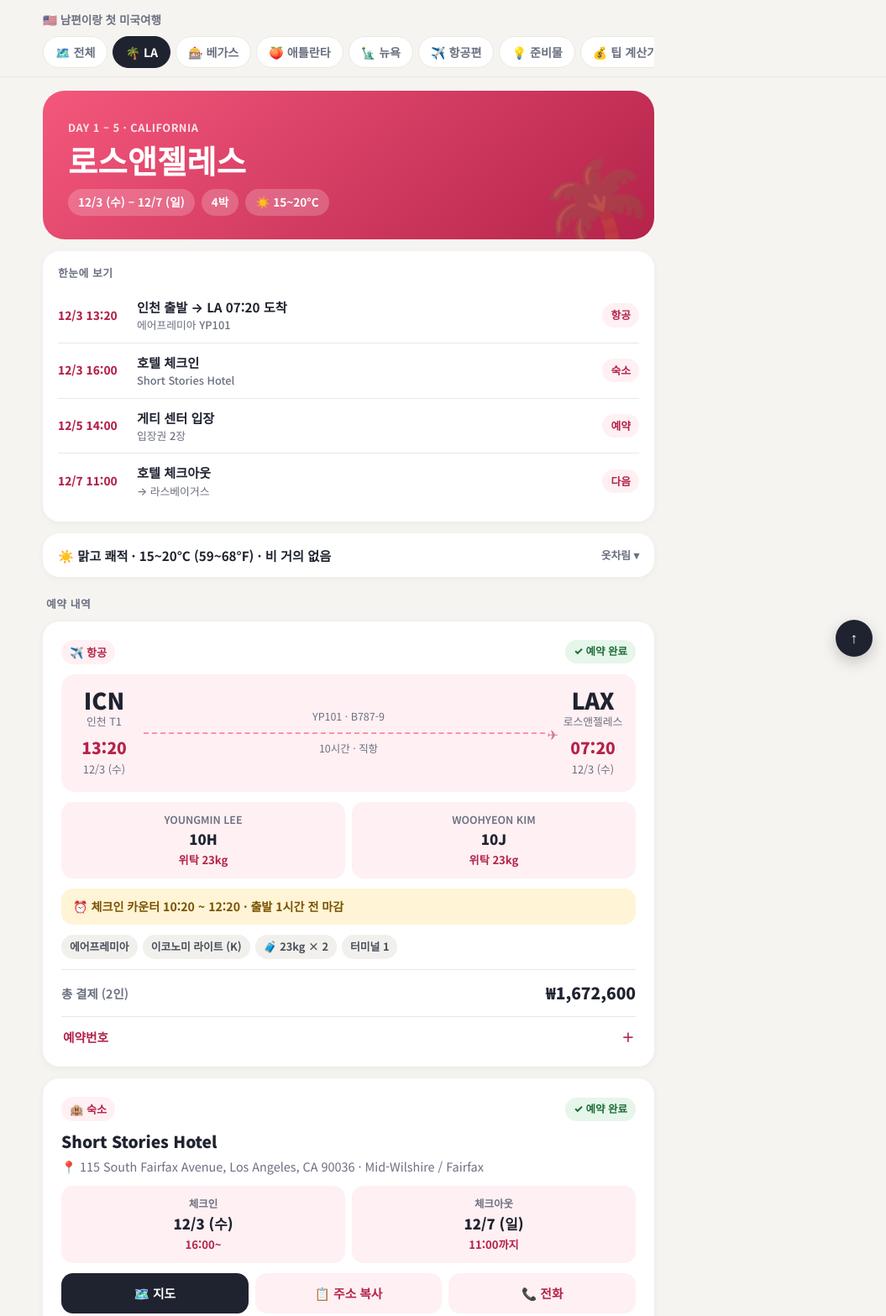
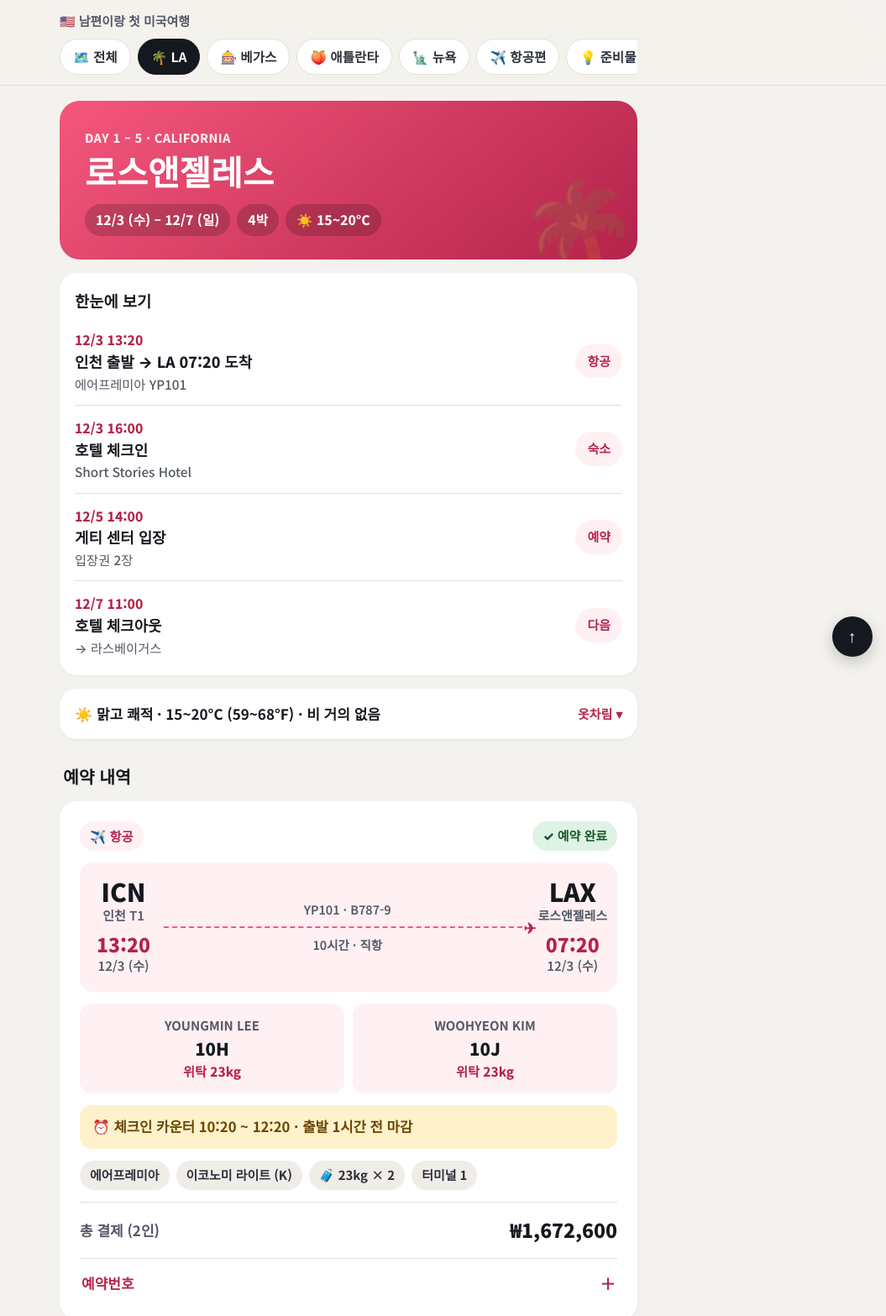
Before and after one commit to eilnlee126-cyber/us-travel, a plain HTML site: page la/index.html in a window 1280 px wide. Shown: the top 1567 px of the page at 84% size, without its empty margins (225-1280 px from the left). Drawn offline with Linux system fonts and the light colour scheme; no server answers.

Commit message:
Improve readability of city pages: larger type, stronger contrast

```diff
--- a/assets/city.css
+++ b/assets/city.css
@@ -1,164 +1,182 @@
-/* 도시 페이지 공통 디자인 (모바일 우선)
-   각 페이지 <body>에 style="--accent:#색; --accent-soft:#연한색; --accent-ink:#진한색" 지정 */
+/* 도시 페이지 공통 디자인 (모바일 우선, 가독성 우선)
+   각 페이지 <body>에 style="--accent:#색; --accent-soft:#연한색; --accent-ink:#진한색" 지정
+   원칙: 본문 17px 이상, 보조 글자도 14px 이상, 글자와 배경 대비 충분히 */
 
 * { margin: 0; padding: 0; box-sizing: border-box; }
 :root {
-    --bg: #f6f4f1;
-    --ink: #1f2330;
-    --muted: #6b7080;
-    --line: #ebe7e1;
+    --bg: #f4f2ee;
+    --ink: #15181f;
+    --text: #2b2f3a;
+    --muted: #535866;
+    --line: #e4dfd7;
     --card: #ffffff;
     --accent: #4facfe;
     --accent-soft: #eaf4ff;
     --accent-ink: #145a96;
-    --warn-bg: #fff4d6;
-    --warn-ink: #7a5200;
-    --danger-bg: #ffecec;
-    --danger-ink: #b42318;
+    --warn-bg: #fff1cc;
+    --warn-ink: #6b4700;
+    --danger-bg: #ffe5e3;
+    --danger-ink: #a11a10;
+    --ok-bg: #dff3e4;
+    --ok-ink: #17592b;
     --radius: 20px;
 }
-html { scroll-behavior: smooth; }
+html { font-size: 17px; scroll-behavior: smooth; -webkit-text-size-adjust: 100%; }
 body {
     font-family: 'Noto Sans KR', -apple-system, BlinkMacSystemFont, sans-serif;
     background: var(--bg);
-    color: var(--ink);
-    line-height: 1.6;
+    color: var(--text);
+    line-height: 1.65;
+    word-break: keep-all;
     -webkit-font-smoothing: antialiased;
 }
 a { color: inherit; }
+b, strong { color: var(--ink); font-weight: 800; }
+.when, .time, .code, .v, .mono { font-variant-numeric: tabular-nums; }
 
 /* ── 상단 고정 메뉴 ── */
 .topbar {
     position: sticky; top: 0; z-index: 50;
-    background: rgba(246, 244, 241, 0.92);
+    background: rgba(244, 242, 238, 0.95);
     backdrop-filter: saturate(160%) blur(12px);
     -webkit-backdrop-filter: saturate(160%) blur(12px);
     border-bottom: 1px solid var(--line);
 }
-.topbar-inner { max-width: 760px; margin: 0 auto; padding: 10px 16px 0; }
-.brand { display: inline-block; font-size: 0.85rem; font-weight: 800; color: var(--muted); text-decoration: none; margin-bottom: 8px; }
-.nav { display: flex; gap: 6px; overflow-x: auto; padding-bottom: 10px; scrollbar-width: none; -webkit-overflow-scrolling: touch; }
+.topbar-inner { max-width: 720px; margin: 0 auto; padding: 10px 16px 0; }
+.brand { display: inline-block; font-size: 0.88rem; font-weight: 800; color: var(--muted); text-decoration: none; margin-bottom: 8px; }
+.nav { display: flex; gap: 8px; overflow-x: auto; padding-bottom: 12px; scrollbar-width: none; -webkit-overflow-scrolling: touch; }
 .nav::-webkit-scrollbar { display: none; }
 .nav a {
     flex: 0 0 auto; white-space: nowrap; text-decoration: none;
-    font-size: 0.88rem; font-weight: 700; color: var(--muted);
-    padding: 7px 14px; border-radius: 999px; background: #fff; border: 1px solid var(--line);
+    font-size: 0.92rem; font-weight: 700; color: var(--text);
+    padding: 8px 15px; border-radius: 999px; background: #fff; border: 1px solid var(--line);
 }
 .nav a[aria-current="page"] { background: var(--ink); color: #fff; border-color: var(--ink); }
 
-.wrap { max-width: 760px; margin: 0 auto; padding: 16px 16px 40px; }
+.wrap { max-width: 720px; margin: 0 auto; padding: 18px 16px 40px; }
 
 /* ── 도시 헤더 ── */
 .city-hero {
     background: linear-gradient(140deg, var(--accent) 0%, var(--accent-ink) 100%);
-    color: #fff; border-radius: 26px; padding: 26px 22px 22px; margin-bottom: 14px;
+    color: #fff; border-radius: 24px; padding: 24px 22px 22px; margin-bottom: 16px;
     position: relative; overflow: hidden;
 }
 .city-hero::after {
-    content: attr(data-emoji); position: absolute; right: -6px; bottom: -18px;
-    font-size: 7.5rem; opacity: 0.22; line-height: 1;
+    content: attr(data-emoji); position: absolute; right: -4px; bottom: -16px;
+    font-size: 7rem; opacity: 0.2; line-height: 1; pointer-events: none;
 }
-.city-hero .eyebrow { font-size: 0.8rem; font-weight: 700; opacity: 0.85; letter-spacing: 0.5px; }
-.city-hero h1 { font-size: 2rem; font-weight: 900; line-height: 1.2; margin: 4px 0 12px; }
+.city-hero .eyebrow { font-size: 0.85rem; font-weight: 800; opacity: 0.9; letter-spacing: 0.4px; }
+.city-hero h1 { font-size: 2rem; font-weight: 900; line-height: 1.2; margin: 4px 0 14px; color: #fff; }
 .city-hero .meta { display: flex; flex-wrap: wrap; gap: 8px; position: relative; z-index: 1; }
-.city-hero .meta span { background: rgba(255,255,255,0.2); border-radius: 999px; padding: 5px 12px; font-size: 0.85rem; font-weight: 700; }
+.city-hero .meta span { background: rgba(0,0,0,0.18); border-radius: 999px; padding: 6px 13px; font-size: 0.92rem; font-weight: 800; }
 
-/* ── 한눈에 보기 ── */
-.glance { background: var(--card); border-radius: var(--radius); padding: 16px 18px; margin-bottom: 14px; box-shadow: 0 2px 10px rgba(20,20,40,0.04); }
-.glance h2 { font-size: 0.8rem; font-weight: 800; color: var(--muted); letter-spacing: 0.5px; margin-bottom: 8px; }
+/* ── 한눈에 보기 (일정표) ── */
+.glance { background: var(--card); border-radius: var(--radius); padding: 18px 18px 8px; margin-bottom: 16px; box-shadow: 0 1px 3px rgba(20,20,40,0.06); }
+.glance h2 { font-size: 1.1rem; font-weight: 900; color: var(--ink); margin-bottom: 4px; }
 .glance ol { list-style: none; }
-.glance li { display: grid; grid-template-columns: 84px 1fr auto; gap: 10px; align-items: center; padding: 10px 0; border-top: 1px solid var(--line); }
+.glance li {
+    display: grid; grid-template-columns: 1fr auto; grid-template-areas: "when go" "what go";
+    column-gap: 12px; align-items: center; padding: 14px 0; border-top: 1px solid var(--line);
+}
 .glance li:first-child { border-top: none; }
-.glance .when { font-size: 0.85rem; font-weight: 800; color: var(--accent-ink); }
-.glance .what { font-size: 0.95rem; font-weight: 700; }
-.glance .what small { display: block; font-size: 0.8rem; font-weight: 500; color: var(--muted); }
-.glance a.go { font-size: 0.8rem; font-weight: 800; color: var(--accent-ink); text-decoration: none; background: var(--accent-soft); padding: 4px 10px; border-radius: 999px; }
+.glance .when { grid-area: when; font-size: 0.92rem; font-weight: 800; color: var(--accent-ink); }
+.glance .what { grid-area: what; font-size: 1.05rem; font-weight: 800; color: var(--ink); line-height: 1.45; }
+.glance .what small { display: block; font-size: 0.9rem; font-weight: 500; color: var(--muted); margin-top: 2px; }
+.glance li > :nth-child(3) { grid-area: go; }
+.glance a.go { font-size: 0.88rem; font-weight: 800; color: var(--accent-ink); text-decoration: none; background: var(--accent-soft); padding: 8px 14px; border-radius: 999px; white-space: nowrap; }
 
 /* ── 날씨·옷차림 ── */
-.weather { background: var(--card); border-radius: var(--radius); margin-bottom: 14px; box-shadow: 0 2px 10px rgba(20,20,40,0.04); }
-.weather summary { list-style: none; cursor: pointer; padding: 14px 18px; display: flex; align-items: center; gap: 10px; font-weight: 700; font-size: 0.95rem; }
+.weather { background: var(--card); border-radius: var(--radius); margin-bottom: 16px; box-shadow: 0 1px 3px rgba(20,20,40,0.06); }
+.weather summary { list-style: none; cursor: pointer; padding: 16px 18px; display: flex; align-items: center; gap: 12px; font-weight: 700; font-size: 1rem; color: var(--ink); }
 .weather summary::-webkit-details-marker { display: none; }
-.weather summary::after { content: "옷차림 ▾"; margin-left: auto; font-size: 0.8rem; color: var(--muted); font-weight: 700; white-space: nowrap; }
+.weather summary::after { content: "옷차림 ▾"; margin-left: auto; font-size: 0.88rem; color: var(--accent-ink); font-weight: 800; white-space: nowrap; }
 .weather[open] summary::after { content: "접기 ▴"; }
-.weather ul { list-style: none; padding: 0 18px 14px; }
-.weather li { font-size: 0.92rem; padding: 4px 0 4px 22px; position: relative; color: #3a3f4d; }
-.weather li::before { content: "•"; position: absolute; left: 8px; color: var(--accent); font-weight: 900; }
+.weather ul { list-style: none; padding: 0 18px 16px; }
+.weather li { font-size: 1rem; padding: 5px 0 5px 22px; position: relative; }
+.weather li::before { content: "•"; position: absolute; left: 6px; color: var(--accent); font-weight: 900; }
 
 /* ── 섹션 제목 ── */
-.section-title { font-size: 0.8rem; font-weight: 800; color: var(--muted); letter-spacing: 0.5px; margin: 22px 4px 10px; }
+.section-title { font-size: 1.2rem; font-weight: 900; color: var(--ink); margin: 28px 4px 12px; }
 
 /* ── 예약 카드 ── */
-.card { background: var(--card); border-radius: var(--radius); padding: 18px; margin-bottom: 14px; box-shadow: 0 2px 10px rgba(20,20,40,0.05); scroll-margin-top: 110px; }
-.card-head { display: flex; align-items: center; gap: 8px; margin-bottom: 12px; }
-.card-head .kind { font-size: 0.82rem; font-weight: 800; color: var(--accent-ink); background: var(--accent-soft); padding: 4px 10px; border-radius: 999px; }
-.badge { margin-left: auto; font-size: 0.78rem; font-weight: 800; padding: 4px 10px; border-radius: 999px; background: #e6f6ea; color: #1e6b35; white-space: nowrap; }
-.title { font-size: 1.2rem; font-weight: 900; line-height: 1.35; }
-.sub { font-size: 0.9rem; color: var(--muted); margin-top: 4px; }
+.card { background: var(--card); border-radius: var(--radius); padding: 20px 18px; margin-bottom: 16px; box-shadow: 0 1px 3px rgba(20,20,40,0.06); scroll-margin-top: 120px; }
+.card-head { display: flex; align-items: center; gap: 8px; margin-bottom: 14px; }
+.card-head .kind { font-size: 0.9rem; font-weight: 800; color: var(--accent-ink); background: var(--accent-soft); padding: 5px 12px; border-radius: 999px; }
+.badge { margin-left: auto; font-size: 0.88rem; font-weight: 800; padding: 5px 12px; border-radius: 999px; background: var(--ok-bg); color: var(--ok-ink); white-space: nowrap; }
+.title { font-size: 1.3rem; font-weight: 900; line-height: 1.35; color: var(--ink); }
+.sub { font-size: 0.98rem; color: var(--muted); margin-top: 6px; line-height: 1.55; }
 
-.route { display: flex; align-items: center; gap: 6px; background: var(--accent-soft); border-radius: 16px; padding: 16px 12px; margin: 4px 0 12px; }
-.route .end { text-align: center; min-width: 78px; }
-.route .code { font-size: 1.7rem; font-weight: 900; line-height: 1.1; }
-.route .city { font-size: 0.8rem; color: var(--muted); }
-.route .time { font-size: 1.2rem; font-weight: 900; color: var(--accent-ink); margin-top: 6px; }
-.route .date { font-size: 0.8rem; color: var(--muted); }
-.route .mid { flex: 1; text-align: center; font-size: 0.78rem; color: var(--muted); }
-.route .line { border-top: 2px dashed var(--accent); opacity: 0.6; position: relative; margin: 8px 2px; }
-.route .line::after { content: "✈"; position: absolute; right: -6px; top: -12px; font-size: 1rem; color: var(--accent-ink); background: var(--accent-soft); }
+.route { display: flex; align-items: center; gap: 6px; background: var(--accent-soft); border-radius: 16px; padding: 18px 12px; margin: 2px 0 14px; }
+.route .end { text-align: center; min-width: 80px; }
+.route .code { font-size: 1.75rem; font-weight: 900; line-height: 1.1; color: var(--ink); }
+.route .city { font-size: 0.88rem; color: var(--muted); font-weight: 600; }
+.route .time { font-size: 1.35rem; font-weight: 900; color: var(--accent-ink); margin-top: 8px; line-height: 1.2; }
+.route .date { font-size: 0.88rem; color: var(--muted); font-weight: 600; }
+.route .mid { flex: 1; text-align: center; font-size: 0.85rem; color: var(--muted); font-weight: 600; line-height: 1.4; }
+.route .line { border-top: 2px dashed var(--accent); position: relative; margin: 10px 2px; }
+.route .line::after { content: "✈"; position: absolute; right: -6px; top: -13px; font-size: 1.05rem; color: var(--accent-ink); background: var(--accent-soft); }
 
-.grid2 { display: grid; grid-template-columns: 1fr 1fr; gap: 8px; margin: 12px 0; }
-.stat { background: var(--accent-soft); border-radius: 14px; padding: 12px 8px; text-align: center; }
-.stat .k { font-size: 0.78rem; color: var(--muted); font-weight: 600; }
-.stat .v { font-size: 1.05rem; font-weight: 900; }
-.stat .s { font-size: 0.82rem; font-weight: 700; color: var(--accent-ink); }
+.grid2 { display: grid; grid-template-columns: 1fr 1fr; gap: 10px; margin: 14px 0; }
+.stat { background: var(--accent-soft); border-radius: 14px; padding: 14px 8px; text-align: center; }
+.stat .k { font-size: 0.88rem; color: var(--muted); font-weight: 700; }
+.stat .v { font-size: 1.2rem; font-weight: 900; color: var(--ink); line-height: 1.35; margin-top: 2px; }
+.stat .s { font-size: 0.9rem; font-weight: 800; color: var(--accent-ink); }
 
-.price { display: flex; justify-content: space-between; align-items: center; gap: 10px; border-top: 1px solid var(--line); padding-top: 12px; margin-top: 12px; }
-.price .k { font-size: 0.9rem; color: var(--muted); font-weight: 600; }
-.price .v { font-size: 1.2rem; font-weight: 900; text-align: right; }
-.price .v small { display: block; font-size: 0.75rem; color: var(--muted); font-weight: 500; }
+.price { display: flex; justify-content: space-between; align-items: center; gap: 12px; border-top: 1px solid var(--line); padding-top: 14px; margin-top: 14px; }
+.price .k { font-size: 1rem; color: var(--muted); font-weight: 700; white-space: nowrap; }
+.price .v { font-size: 1.35rem; font-weight: 900; text-align: right; color: var(--ink); }
+.price .v small { display: block; font-size: 0.85rem; color: var(--muted); font-weight: 500; line-height: 1.4; }
 
-.chips { display: flex; flex-wrap: wrap; gap: 6px; margin-top: 12px; }
-.chip { font-size: 0.8rem; font-weight: 700; color: #4a4f5c; background: #f2f0ec; padding: 4px 10px; border-radius: 999px; }
+.chips { display: flex; flex-wrap: wrap; gap: 8px; margin-top: 14px; }
+.chip { font-size: 0.88rem; font-weight: 700; color: var(--text); background: #f0ede8; padding: 5px 12px; border-radius: 999px; }
 
-.btn-row { display: flex; gap: 8px; margin-top: 12px; }
-.btn { flex: 1; display: block; text-align: center; padding: 12px 8px; border-radius: 14px; border: none; background: var(--ink); color: #fff; font-family: inherit; font-size: 0.92rem; font-weight: 800; text-decoration: none; cursor: pointer; }
+.btn-row { display: flex; gap: 8px; margin-top: 14px; }
+.btn { flex: 1; display: flex; align-items: center; justify-content: center; min-height: 50px; text-align: center; padding: 10px 8px; border-radius: 14px; border: none; background: var(--ink); color: #fff; font-family: inherit; font-size: 0.98rem; font-weight: 800; text-decoration: none; cursor: pointer; line-height: 1.2; }
 .btn.light { background: var(--accent-soft); color: var(--accent-ink); }
 .btn:active { transform: scale(0.98); }
 
-.alert { border-radius: 14px; padding: 11px 14px; font-size: 0.88rem; font-weight: 700; line-height: 1.5; margin-top: 12px; }
+.alert { border-radius: 14px; padding: 13px 15px; font-size: 0.98rem; font-weight: 700; line-height: 1.55; margin-top: 14px; }
 .alert.warn { background: var(--warn-bg); color: var(--warn-ink); }
 .alert.danger { background: var(--danger-bg); color: var(--danger-ink); }
 
-.more { border-top: 1px solid var(--line); margin-top: 12px; }
-.more summary { list-style: none; cursor: pointer; padding: 12px 2px 2px; font-size: 0.92rem; font-weight: 800; color: var(--accent-ink); display: flex; justify-content: space-between; }
+.more { border-top: 1px solid var(--line); margin-top: 14px; }
+.more summary { list-style: none; cursor: pointer; padding: 14px 2px 4px; font-size: 1rem; font-weight: 800; color: var(--accent-ink); display: flex; justify-content: space-between; align-items: center; }
 .more summary::-webkit-details-marker { display: none; }
-.more summary::after { content: "＋"; }
+.more summary::after { content: "＋"; font-size: 1.1rem; }
 .more[open] summary::after { content: "－"; }
-.more .body { font-size: 0.92rem; color: #3a3f4d; line-height: 1.75; padding-top: 8px; }
-.more .body p { margin-bottom: 8px; }
+.more .body { font-size: 1rem; line-height: 1.75; padding-top: 10px; }
+.more .body p { margin-bottom: 12px; }
 .more .body ul { list-style: none; }
-.more .body li { padding: 2px 0 2px 16px; position: relative; }
+.more .body li { padding: 3px 0 3px 18px; position: relative; }
 .more .body li::before { content: "•"; position: absolute; left: 4px; color: var(--accent); font-weight: 900; }
 
-.info { display: grid; grid-template-columns: auto 1fr; gap: 8px 14px; font-size: 0.92rem; align-items: baseline; }
-.info dt { color: var(--muted); white-space: nowrap; }
-.info dd { font-weight: 600; word-break: break-all; }
+.info { display: grid; grid-template-columns: auto 1fr; gap: 10px 16px; font-size: 1rem; align-items: baseline; }
+.info dt { color: var(--muted); font-weight: 600; white-space: nowrap; }
+.info dd { font-weight: 700; color: var(--ink); word-break: break-all; }
 .mono { font-family: ui-monospace, SFMono-Regular, Menlo, monospace; font-weight: 800; letter-spacing: 0.3px; }
 
 /* ── 링크 카드 ── */
-.link-card { display: flex; align-items: center; gap: 14px; background: var(--card); border-radius: var(--radius); padding: 16px 18px; margin-bottom: 10px; text-decoration: none; box-shadow: 0 2px 10px rgba(20,20,40,0.05); }
+.link-card { display: flex; align-items: center; gap: 14px; background: var(--card); border-radius: var(--radius); padding: 18px; margin-bottom: 12px; text-decoration: none; box-shadow: 0 1px 3px rgba(20,20,40,0.06); }
 .link-card .ico { font-size: 1.8rem; }
-.link-card .t { font-weight: 800; font-size: 0.98rem; }
-.link-card .d { font-size: 0.82rem; color: var(--muted); }
-.link-card .arr { margin-left: auto; font-weight: 900; color: var(--accent-ink); }
+.link-card .t { font-weight: 800; font-size: 1.05rem; color: var(--ink); }
+.link-card .d { font-size: 0.9rem; color: var(--muted); }
+.link-card .arr { margin-left: auto; font-size: 1.2rem; font-weight: 900; color: var(--accent-ink); }
 
 /* ── 하단 ── */
-.footer { text-align: center; padding: 30px 16px 60px; color: #aaa; font-size: 0.9rem; }
-.to-top { position: fixed; right: 16px; bottom: 18px; width: 44px; height: 44px; border-radius: 50%; border: none; background: var(--ink); color: #fff; font-size: 1.1rem; box-shadow: 0 6px 18px rgba(0,0,0,0.2); cursor: pointer; z-index: 40; }
-.toast { position: fixed; left: 50%; bottom: 80px; transform: translateX(-50%); background: rgba(30,30,40,0.92); color: #fff; padding: 10px 18px; border-radius: 24px; font-size: 0.9rem; opacity: 0; pointer-events: none; transition: opacity 0.25s; z-index: 60; }
+.footer { text-align: center; padding: 30px 16px 70px; color: var(--muted); font-size: 0.95rem; }
+.to-top { position: fixed; right: 16px; bottom: 18px; width: 48px; height: 48px; border-radius: 50%; border: none; background: var(--ink); color: #fff; font-size: 1.15rem; box-shadow: 0 6px 18px rgba(0,0,0,0.2); cursor: pointer; z-index: 40; }
+.toast { position: fixed; left: 50%; bottom: 84px; transform: translateX(-50%); background: rgba(21,24,31,0.94); color: #fff; padding: 11px 20px; border-radius: 24px; font-size: 0.95rem; font-weight: 700; opacity: 0; pointer-events: none; transition: opacity 0.25s; z-index: 60; }
 .toast.show { opacity: 1; }
 
+/* 작은 폰(아이폰 SE 등) */
+@media (max-width: 360px) {
+    html { font-size: 16px; }
+    .route .end { min-width: 70px; }
+    .route .code { font-size: 1.5rem; }
+    .btn { font-size: 0.92rem; }
+}
 @media (min-width: 640px) {
-    .city-hero { padding: 34px 30px 28px; }
+    .city-hero { padding: 32px 30px 28px; }
     .city-hero h1 { font-size: 2.4rem; }
-    .card { padding: 22px; }
+    .card { padding: 24px; }
 }
```
